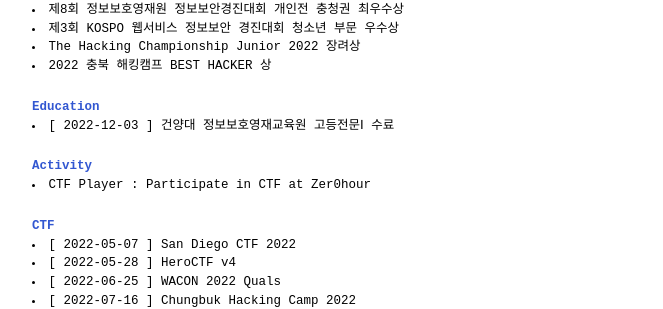
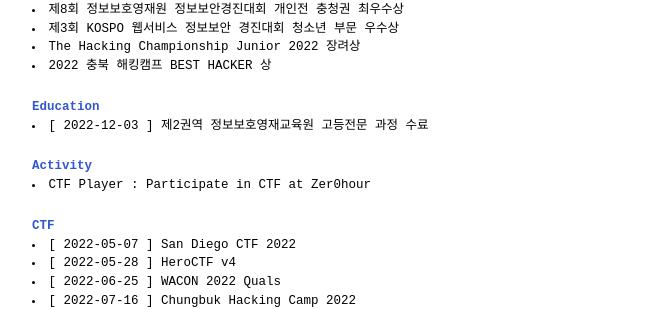
Before and after one commit to hackintoanetwork/hackintoanetwork.github.io, a Jekyll site: the page built from about.md, in a window 1280 px wide. Shown: the part 363-672 px from the top of the page, without its empty margins (308-971 px from the left). Built offline with Jekyll 4.4.1, drawn with Linux system fonts in a browser that asks for light colours.

Commit message:
Update about.md

```diff
--- a/about.md
+++ b/about.md
@@ -27,7 +27,7 @@ Web Hacker, CTF Player.
 
 # Education
 
-<li>[ 2022-12-03 ] 건양대 정보보호영재교육원 고등전문Ⅰ 수료</li>
+<li>[ 2022-12-03 ] 제2권역 정보보호영재교육원 고등전문 과정 수료</li>
 
 # Activity
 
```
